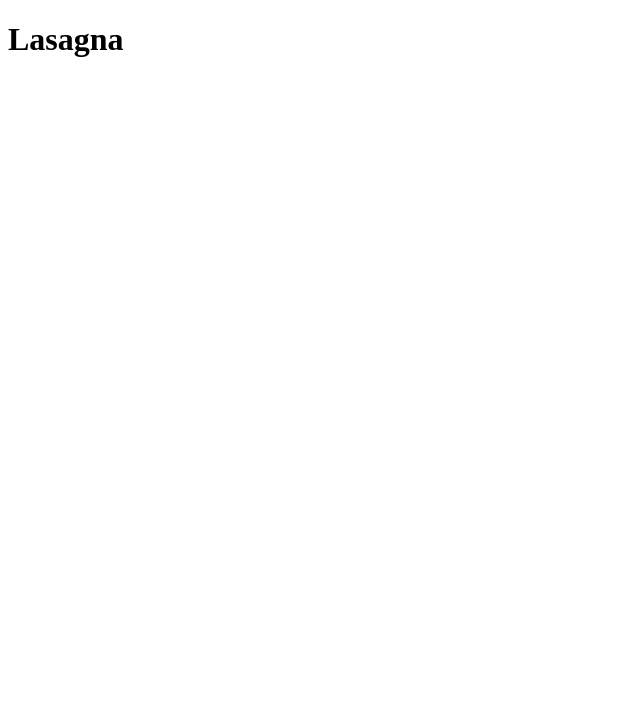
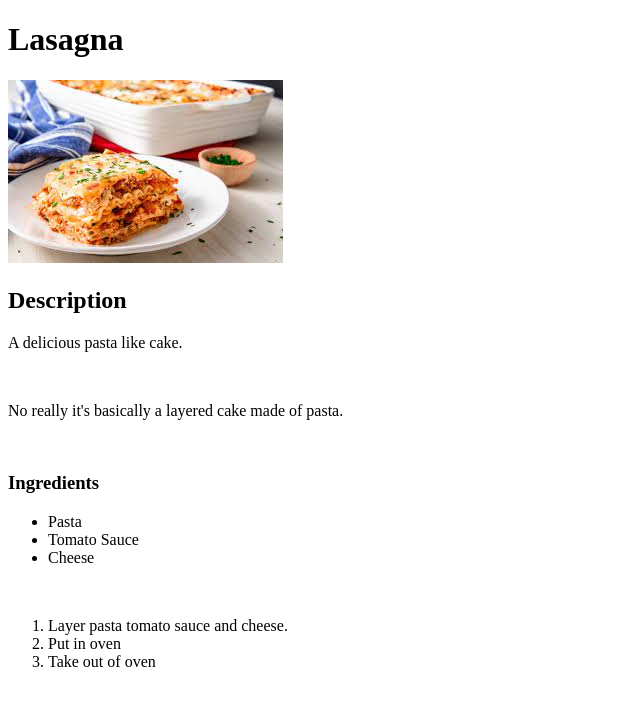
Before and after one commit to TSJ3000/odin-recipes, a plain HTML site: page recipes/lasagna.html in a window 1280 px wide. Shown: the whole page, without its empty margins (0-640 px from the left). Drawn offline with Linux system fonts and the light colour scheme.

Commit message:
Lasagna Recipe
Completed recipe page for Lasagna. Complete with image of completed dish, ingredients, and steps to cook.

```diff
--- a/recipes/lasagna.html
+++ b/recipes/lasagna.html
@@ -8,5 +8,23 @@
 </head>
 <body>
     <h1>Lasagna</h1>
+    <img src="lasa.jpeg">
+    <h2>Description</h2>
+    <p>A delicious pasta like cake.</p></br>
+    <p>No really it's basically a layered cake made of pasta.</p>
+</br>
+<h3>Ingredients</h3>
+<ul>
+    <li>Pasta</li>
+    <li>Tomato Sauce</li>
+    <li>Cheese</li>
+</ul>
+
+</br>
+<ol>
+<li>Layer pasta tomato sauce and cheese.</li>
+<li>Put in oven</li>
+<li>Take out of oven</li>
+</ol>
 </body>
 </html>
```
Also changed, not shown: recipes/lasa.jpeg (added).
